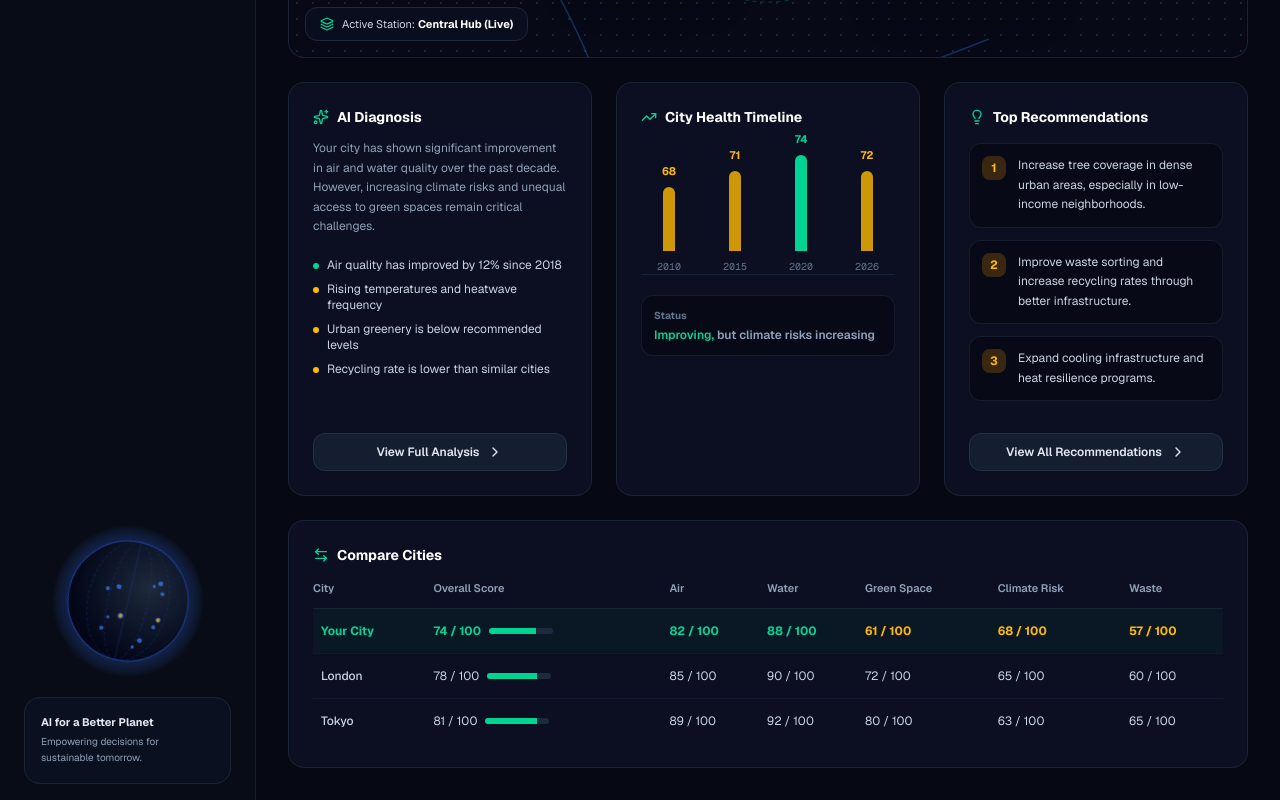
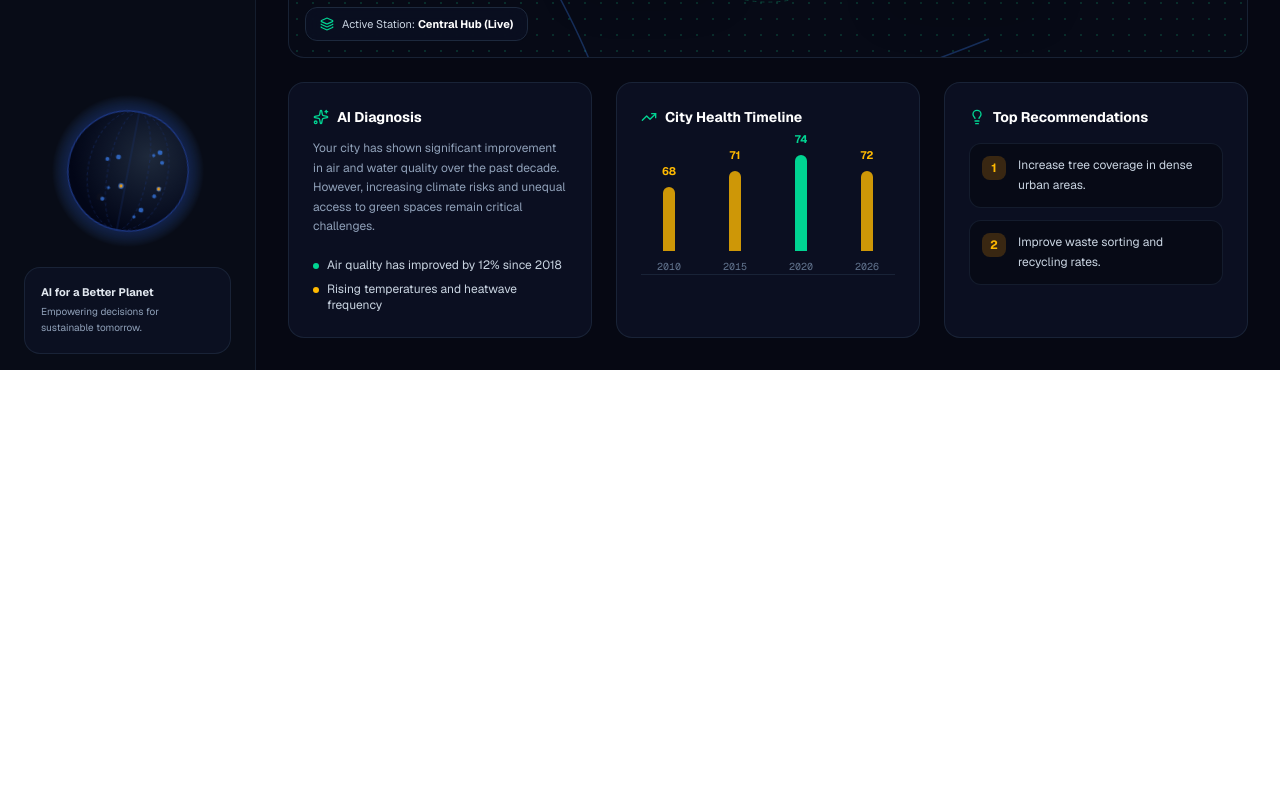
Before and after one commit to elli1emazzel1-tech/city-dna-scanner, a Next.js app: page / in a window 1280 px wide. Shown: the part 1050-1850 px from the top of the page. After the commit the page ends 1420 px from the top, so only its background shows below. Built offline with nearby package versions, Linux system fonts and the light colour scheme.

Commit message:
feat: restore sidebar tab navigation and add top 10 cleanest cities compare view

```diff
--- a/src/app/page.tsx
+++ b/src/app/page.tsx
@@ -24,6 +24,8 @@ import {
   MapPin,
   CheckCircle2,
   ChevronRight,
+  ShieldCheck,
+  Award,
 } from "lucide-react";
 
 export default function Home() {
@@ -119,7 +121,7 @@ export default function Home() {
           </div>
         </aside>
 
-        {/* Main Content Dashboard */}
+        {/* Main Content Area */}
         <main className="flex-1 p-6 md:p-8 space-y-6 max-w-7xl mx-auto w-full">
           {/* Top Search Banner */}
           <div className="flex flex-col md:flex-row md:items-center justify-between gap-4 bg-[#0B0F21] p-6 rounded-2xl border border-slate-800/80">
@@ -152,15 +154,21 @@ export default function Home() {
             </form>
           </div>
 
-          {/* Dashboard View */}
+          {/* Dynamic Tab Rendering */}
           {activeTab === "dashboard" && <ExactDashboardView report={report} />}
+          {activeTab === "report" && <CityReportView report={report} />}
+          {activeTab === "compare" && <CompareCitiesView report={report} />}
+          {activeTab === "timeline" && <TimelineView report={report} />}
+          {activeTab === "recommendations" && <RecommendationsView report={report} />}
+          {activeTab === "saved" && <SavedReportsView />}
+          {activeTab === "about" && <AboutView />}
         </main>
       </div>
     </div>
   );
 }
 
-// ---------------- EXACT DESIGN MATCH DASHBOARD ----------------
+// ---------------- DASHBOARD VIEW ----------------
 
 function ExactDashboardView({ report }: { report: any }) {
   const cityName = report?.cityName || "Your City";
@@ -178,7 +186,6 @@ function ExactDashboardView({ report }: { report: any }) {
     <div className="space-y-6">
       {/* 1. Hero Skyline Banner */}
       <div className="relative rounded-2xl overflow-hidden bg-[#0C1226] border border-slate-800/80 p-8 min-h-[220px] flex flex-col md:flex-row justify-between items-start md:items-center gap-6">
-        {/* Background Image Overlay */}
         <div
           className="absolute inset-0 opacity-25 bg-cover bg-center pointer-events-none"
           style={{
@@ -188,7 +195,6 @@ function ExactDashboardView({ report }: { report: any }) {
         />
         <div className="absolute inset-0 bg-gradient-to-r from-[#0C1226] via-[#0C1226]/80 to-transparent pointer-events-none" />
 
-        {/* Left Header Content */}
         <div className="relative z-10 space-y-3">
           <div className="inline-flex items-center gap-1.5 px-3 py-1 rounded-full bg-emerald-500/10 border border-emerald-500/20 text-emerald-400 text-[11px] font-semibold">
             <CheckCircle2 className="w-3.5 h-3.5" />
@@ -202,11 +208,10 @@ function ExactDashboardView({ report }: { report: any }) {
             </p>
           </div>
           <p className="text-[11px] text-slate-400 font-mono pt-1">
-            Report generated on Aug 8, 2026 • 10:30 PM
+            Report generated on Aug 13, 2026 • 10:50 PM
           </p>
         </div>
 
-        {/* Right Gauge & Summary */}
         <div className="relative z-10 flex items-center gap-6 bg-[#080C1B]/80 p-5 rounded-2xl border border-slate-800/80 backdrop-blur-md">
           <div className="relative flex items-center justify-center">
             <svg className="w-24 h-24 transform -rotate-90">
@@ -245,7 +250,6 @@ function ExactDashboardView({ report }: { report: any }) {
       {/* 2. Health Score Overview Cards */}
       <div className="space-y-3">
         <h4 className="text-xs font-bold text-slate-300 uppercase tracking-wider">Health Score Overview</h4>
-
         <div className="grid grid-cols-1 sm:grid-cols-2 md:grid-cols-5 gap-4">
           <MetricOverviewCard icon={Wind} label="Air" score={air} status="Improving ↗" trendColor="text-emerald-400" />
           <MetricOverviewCard icon={Droplets} label="Water" score={water} status="Stable →" trendColor="text-emerald-400" />
@@ -255,7 +259,7 @@ function ExactDashboardView({ report }: { report: any }) {
         </div>
       </div>
 
-      {/* 3. Interactive Leaflet City Map */}
+      {/* 3. Interactive City Map */}
       <div className="space-y-3">
         <h4 className="text-xs font-bold text-slate-300 uppercase tracking-wider">Geospatial Telemetry Map</h4>
         <CityMap cityName={cityName} />
@@ -263,7 +267,6 @@ function ExactDashboardView({ report }: { report: any }) {
 
       {/* 4. Three-Column Detailed Analysis Grid */}
       <div className="grid grid-cols-1 lg:grid-cols-3 gap-6">
-        {/* Column 1: AI Diagnosis */}
         <div className="p-6 rounded-2xl bg-[#0B0F21] border border-slate-800/80 space-y-4 flex flex-col justify-between">
           <div className="space-y-3">
             <div className="flex items-center gap-2">
@@ -273,7 +276,6 @@ function ExactDashboardView({ report }: { report: any }) {
             <p className="text-xs text-slate-400 leading-relaxed">
               Your city has shown significant improvement in air and water quality over the past decade. However, increasing climate risks and unequal access to green spaces remain critical challenges.
             </p>
-
             <ul className="space-y-2 pt-2">
               <li className="text-xs text-slate-300 flex items-start gap-2">
                 <span className="w-1.5 h-1.5 rounded-full bg-emerald-400 mt-1.5 flex-shrink-0" />
@@ -283,31 +285,16 @@ function ExactDashboardView({ report }: { report: any }) {
                 <span className="w-1.5 h-1.5 rounded-full bg-amber-400 mt-1.5 flex-shrink-0" />
                 Rising temperatures and heatwave frequency
               </li>
-              <li className="text-xs text-slate-300 flex items-start gap-2">
-                <span className="w-1.5 h-1.5 rounded-full bg-amber-400 mt-1.5 flex-shrink-0" />
-                Urban greenery is below recommended levels
-              </li>
-              <li className="text-xs text-slate-300 flex items-start gap-2">
-                <span className="w-1.5 h-1.5 rounded-full bg-amber-400 mt-1.5 flex-shrink-0" />
-                Recycling rate is lower than similar cities
-              </li>
             </ul>
           </div>
-
-          <button className="w-full mt-4 py-2.5 px-4 rounded-xl bg-slate-800/60 hover:bg-slate-800 text-xs font-semibold text-slate-200 border border-slate-700/50 flex items-center justify-center gap-2 transition">
-            View Full Analysis <ChevronRight className="w-4 h-4" />
-          </button>
         </div>
 
-        {/* Column 2: City Health Timeline */}
         <div className="p-6 rounded-2xl bg-[#0B0F21] border border-slate-800/80 space-y-4 flex flex-col justify-between">
           <div className="space-y-3">
             <div className="flex items-center gap-2">
               <TrendingUp className="w-4 h-4 text-emerald-400" />
               <h5 className="text-sm font-bold text-white">City Health Timeline</h5>
             </div>
-
-            {/* Simulated Line Chart Points */}
             <div className="pt-6 pb-2">
               <div className="flex justify-between items-end h-28 px-4 border-b border-slate-800/80 relative">
                 <TimelinePoint year="2010" score={68} height="h-16" />
@@ -316,109 +303,111 @@ function ExactDashboardView({ report }: { report: any }) {
                 <TimelinePoint year="2026" score={72} height="h-20" />
               </div>
             </div>
-
-            <div className="p-3 rounded-xl bg-[#070A16] border border-slate-800/60 space-y-1">
-              <span className="text-[10px] text-slate-500 font-bold block">Status</span>
-              <p className="text-xs font-semibold text-emerald-400">
-                Improving, <span className="text-slate-400">but climate risks increasing</span>
-              </p>
-            </div>
           </div>
         </div>
 
-        {/* Column 3: Top Recommendations */}
         <div className="p-6 rounded-2xl bg-[#0B0F21] border border-slate-800/80 space-y-4 flex flex-col justify-between">
           <div className="space-y-3">
             <div className="flex items-center gap-2">
               <Lightbulb className="w-4 h-4 text-emerald-400" />
               <h5 className="text-sm font-bold text-white">Top Recommendations</h5>
             </div>
-
             <div className="space-y-3 pt-1">
-              <RecommendationRow
-                number={1}
-                text="Increase tree coverage in dense urban areas, especially in low-income neighborhoods."
-              />
-              <RecommendationRow
-                number={2}
-                text="Improve waste sorting and increase recycling rates through better infrastructure."
-              />
-              <RecommendationRow
-                number={3}
-                text="Expand cooling infrastructure and heat resilience programs."
-              />
+              <RecommendationRow number={1} text="Increase tree coverage in dense urban areas." />
+              <RecommendationRow number={2} text="Improve waste sorting and recycling rates." />
             </div>
           </div>
-
-          <button className="w-full mt-4 py-2.5 px-4 rounded-xl bg-slate-800/60 hover:bg-slate-800 text-xs font-semibold text-slate-200 border border-slate-700/50 flex items-center justify-center gap-2 transition">
-            View All Recommendations <ChevronRight className="w-4 h-4" />
-          </button>
         </div>
       </div>
+    </div>
+  );
+}
 
-      {/* 5. Compare Cities Table */}
-      <div className="p-6 rounded-2xl bg-[#0B0F21] border border-slate-800/80 space-y-4">
+// ---------------- COMPARE CITIES VIEW (TOP 10 CLEANEST CITIES) ----------------
+
+function CompareCitiesView({ report }: { report: any }) {
+  const customCityName = report?.cityName;
+  const customScore = report?.overallScore ?? 74;
+
+  const top10CleanestCities = [
+    { rank: 1, name: "Helsinki", country: "Finland", score: 96, air: 98, water: 95, green: 97, climate: 94, waste: 96 },
+    { rank: 2, name: "Copenhagen", country: "Denmark", score: 95, air: 97, water: 96, green: 94, climate: 95, waste: 93 },
+    { rank: 3, name: "Vienna", country: "Austria", score: 93, air: 94, water: 97, green: 95, climate: 90, waste: 91 },
+    { rank: 4, name: "Stockholm", country: "Sweden", score: 92, air: 95, water: 94, green: 92, climate: 91, waste: 88 },
+    { rank: 5, name: "Zurich", country: "Switzerland", score: 91, air: 93, water: 98, green: 89, climate: 89, waste: 87 },
+    { rank: 6, name: "Reykjavik", country: "Iceland", score: 90, air: 99, water: 99, green: 85, climate: 84, waste: 83 },
+    { rank: 7, name: "Oslo", country: "Norway", score: 89, air: 92, water: 93, green: 88, climate: 86, waste: 86 },
+    { rank: 8, name: "Singapore", country: "Singapore", score: 87, air: 85, water: 90, green: 91, climate: 82, waste: 95 },
+    { rank: 9, name: "Tokyo", country: "Japan", score: 85, air: 88, water: 92, green: 80, climate: 83, waste: 82 },
+    { rank: 10, name: "Vienna", country: "Canada (Vancouver)", score: 84, air: 89, water: 91, green: 84, climate: 79, waste: 77 },
+  ];
+
+  return (
+    <div className="space-y-6">
+      <div className="bg-[#0B0F21] p-6 rounded-2xl border border-slate-800/80 space-y-2">
         <div className="flex items-center gap-2">
-          <ArrowLeftRight className="w-4 h-4 text-emerald-400" />
-          <h5 className="text-sm font-bold text-white">Compare Cities</h5>
+          <Award className="w-5 h-5 text-emerald-400" />
+          <h3 className="text-xl font-black text-white">Top 10 Cleanest Cities in the World</h3>
+        </div>
+        <p className="text-xs text-slate-400">
+          Ranked globally based on verified environmental benchmarks including air purity, clean water access, urban canopy density, climate adaptability, and waste circularity.
+        </p>
       </div>
 
+      {customCityName && (
+        <div className="p-5 rounded-2xl bg-emerald-500/10 border border-emerald-500/30 flex items-center justify-between">
+          <div className="space-y-1">
+            <span className="text-[10px] uppercase font-bold text-emerald-400 tracking-wider">Your Scanned City</span>
+            <h4 className="text-base font-bold text-white">{customCityName}</h4>
+          </div>
+          <div className="text-right">
+            <span className="text-2xl font-black text-emerald-400">{customScore}</span>
+            <span className="text-xs text-slate-400"> / 100 Overall</span>
+          </div>
+        </div>
+      )}
+
+      <div className="p-6 rounded-2xl bg-[#0B0F21] border border-slate-800/80 space-y-4">
         <div className="overflow-x-auto">
           <table className="w-full text-left text-xs">
             <thead>
               <tr className="border-b border-slate-800/80 text-slate-400 text-[11px]">
-                <th className="pb-3 font-semibold">City</th>
-                <th className="pb-3 font-semibold">Overall Score</th>
+                <th className="pb-3 font-semibold">Rank & City</th>
+                <th className="pb-3 font-semibold">Overall Index</th>
                 <th className="pb-3 font-semibold">Air</th>
                 <th className="pb-3 font-semibold">Water</th>
                 <th className="pb-3 font-semibold">Green Space</th>
-                <th className="pb-3 font-semibold">Climate Risk</th>
+                <th className="pb-3 font-semibold">Climate</th>
                 <th className="pb-3 font-semibold">Waste</th>
               </tr>
             </thead>
             <tbody className="divide-y divide-slate-800/40 text-[12px]">
-              <tr className="text-emerald-400 font-bold bg-emerald-500/5">
-                <td className="py-3.5 pl-2">{cityName}</td>
-                <td className="py-3.5 flex items-center gap-2">
-                  <span>{overallScore} / 100</span>
-                  <div className="w-16 bg-slate-800 h-1.5 rounded-full overflow-hidden">
-                    <div className="bg-emerald-400 h-full" style={{ width: `${overallScore}%` }} />
+              {top10CleanestCities.map((c) => (
+                <tr key={c.rank} className="text-slate-300 hover:bg-slate-800/20 transition">
+                  <td className="py-3.5 pl-2 flex items-center gap-3">
+                    <span className="w-6 h-6 rounded-lg bg-slate-800 text-emerald-400 font-bold text-[11px] flex items-center justify-center flex-shrink-0">
+                      #{c.rank}
+                    </span>
+                    <div>
+                      <span className="font-bold text-white block">{c.name}</span>
+                      <span className="text-[10px] text-slate-500">{c.country}</span>
                     </div>
                   </td>
-                <td className="py-3.5">{air} / 100</td>
-                <td className="py-3.5">{water} / 100</td>
-                <td className="py-3.5 text-amber-400">{green} / 100</td>
-                <td className="py-3.5 text-amber-400">{climate} / 100</td>
-                <td className="py-3.5 text-amber-400">{waste} / 100</td>
-              </tr>
-              <tr className="text-slate-300">
-                <td className="py-3.5 pl-2 font-medium">London</td>
-                <td className="py-3.5 flex items-center gap-2">
-                  <span>78 / 100</span>
+                  <td className="py-3.5 font-bold text-emerald-400">
+                    <div className="flex items-center gap-2">
+                      <span>{c.score} / 100</span>
                       <div className="w-16 bg-slate-800 h-1.5 rounded-full overflow-hidden">
-                    <div className="bg-emerald-400 h-full" style={{ width: "78%" }} />
+                        <div className="bg-emerald-400 h-full" style={{ width: `${c.score}%` }} />
+                      </div>
                     </div>
                   </td>
-                <td className="py-3.5">85 / 100</td>
-                <td className="py-3.5">90 / 100</td>
-                <td className="py-3.5">72 / 100</td>
-                <td className="py-3.5">65 / 100</td>
-                <td className="py-3.5">60 / 100</td>
+                  <td className="py-3.5">{c.air}</td>
+                  <td className="py-3.5">{c.water}</td>
+                  <td className="py-3.5">{c.green}</td>
+                  <td className="py-3.5">{c.climate}</td>
+                  <td className="py-3.5">{c.waste}</td>
                 </tr>
-              <tr className="text-slate-300">
-                <td className="py-3.5 pl-2 font-medium">Tokyo</td>
-                <td className="py-3.5 flex items-center gap-2">
-                  <span>81 / 100</span>
-                  <div className="w-16 bg-slate-800 h-1.5 rounded-full overflow-hidden">
-                    <div className="bg-emerald-400 h-full" style={{ width: "81%" }} />
-                  </div>
-                </td>
-                <td className="py-3.5">89 / 100</td>
-                <td className="py-3.5">92 / 100</td>
-                <td className="py-3.5">80 / 100</td>
-                <td className="py-3.5">63 / 100</td>
-                <td className="py-3.5">65 / 100</td>
-              </tr>
+              ))}
             </tbody>
           </table>
         </div>
@@ -427,21 +416,61 @@ function ExactDashboardView({ report }: { report: any }) {
   );
 }
 
+// ---------------- OTHER PLACEHOLDER VIEWS ----------------
+
+function CityReportView({ report }: { report: any }) {
+  return (
+    <div className="p-8 rounded-2xl bg-[#0B0F21] border border-slate-800/80 space-y-4">
+      <h3 className="text-xl font-bold text-white">Comprehensive City Report</h3>
+      <p className="text-xs text-slate-400">Detailed diagnostics and downloadable telemetry insights for {report?.cityName || "your selected city"}.</p>
+    </div>
+  );
+}
+
+function TimelineView({ report }: { report: any }) {
+  return (
+    <div className="p-8 rounded-2xl bg-[#0B0F21] border border-slate-800/80 space-y-4">
+      <h3 className="text-xl font-bold text-white">Historical Environmental Timeline</h3>
+      <p className="text-xs text-slate-400">Decadal tracking of ecological metrics from 2010 to present.</p>
+    </div>
+  );
+}
+
+function RecommendationsView({ report }: { report: any }) {
+  return (
+    <div className="p-8 rounded-2xl bg-[#0B0F21] border border-slate-800/80 space-y-4">
+      <h3 className="text-xl font-bold text-white">Policy & Infrastructure Action Plan</h3>
+      <p className="text-xs text-slate-400">AI-optimized municipal recommendations for sustainable development.</p>
+    </div>
+  );
+}
+
+function SavedReportsView() {
+  return (
+    <div className="p-8 rounded-2xl bg-[#0B0F21] border border-slate-800/80 space-y-4">
+      <h3 className="text-xl font-bold text-white">Saved City Reports</h3>
+      <p className="text-xs text-slate-400">No reports bookmarked yet. Run a city scan and click save to store profiles here.</p>
+    </div>
+  );
+}
+
+function AboutView() {
+  return (
+    <div className="p-8 rounded-2xl bg-[#0B0F21] border border-slate-800/80 space-y-4">
+      <div className="flex items-center gap-2">
+        <ShieldCheck className="w-5 h-5 text-emerald-400" />
+        <h3 className="text-xl font-bold text-white">About DNA of a City</h3>
+      </div>
+      <p className="text-xs text-slate-400 leading-relaxed">
+        DNA of a City is an advanced AI environmental health engine designed to evaluate municipal ecosystems, monitor climate vulnerabilities, and support data-driven urban planning.
+      </p>
+    </div>
+  );
+}
+
 // ---------------- SUB-COMPONENTS ----------------
 
-function MetricOverviewCard({
-  icon: Icon,
-  label,
-  score,
-  status,
-  trendColor,
-}: {
-  icon: any;
-  label: string;
-  score: number;
-  status: string;
-  trendColor: string;
-}) {
+function MetricOverviewCard({ icon: Icon, label, score, status, trendColor }: any) {
   return (
     <div className="p-4 rounded-2xl bg-[#0B0F21] border border-slate-800/80 space-y-3">
       <div className="flex justify-between items-center">
@@ -456,8 +485,6 @@ function MetricOverviewCard({
         </p>
         <span className={`text-[11px] font-semibold block mt-1 ${trendColor}`}>{status}</span>
       </div>
-
-      {/* Mini Sparkline Visualization */}
       <div className="pt-2 flex items-end gap-1 h-6">
         <div className="w-full bg-emerald-500/20 h-2 rounded-sm" />
         <div className="w-full bg-emerald-500/40 h-3 rounded-sm" />
@@ -468,17 +495,7 @@ function MetricOverviewCard({
   );
 }
 
-function TimelinePoint({
-  year,
-  score,
-  height,
-  isHighlighted = false,
-}: {
-  year: string;
-  score: number;
-  height: string;
-  isHighlighted?: boolean;
-}) {
+function TimelinePoint({ year, score, height, isHighlighted = false }: any) {
   return (
     <div className="flex flex-col items-center gap-2">
       <span className={`text-[11px] font-bold ${isHighlighted ? "text-emerald-400" : "text-amber-400"}`}>
@@ -490,7 +507,7 @@ function TimelinePoint({
   );
 }
 
-function RecommendationRow({ number, text }: { number: number; text: string }) {
+function RecommendationRow({ number, text }: any) {
   return (
     <div className="p-3 rounded-xl bg-[#070A16] border border-slate-800/60 flex items-start gap-3">
       <span className="w-6 h-6 rounded-lg bg-amber-500/20 text-amber-400 font-bold text-xs flex items-center justify-center flex-shrink-0">
```
Lines whose indentation alone changed are shown as unchanged.
